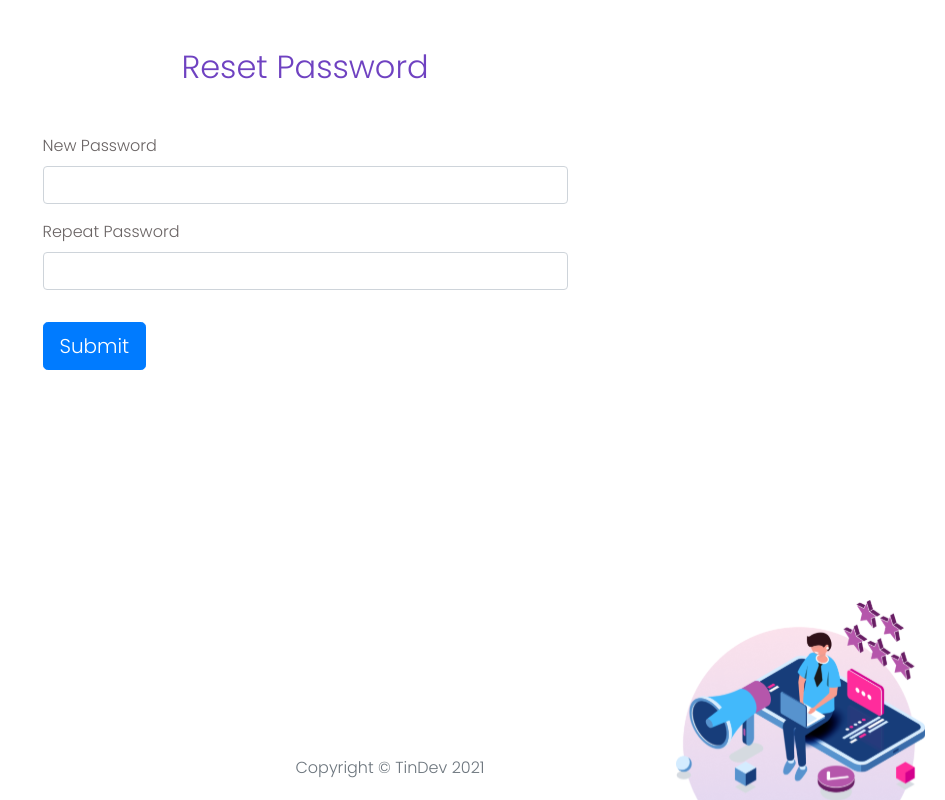
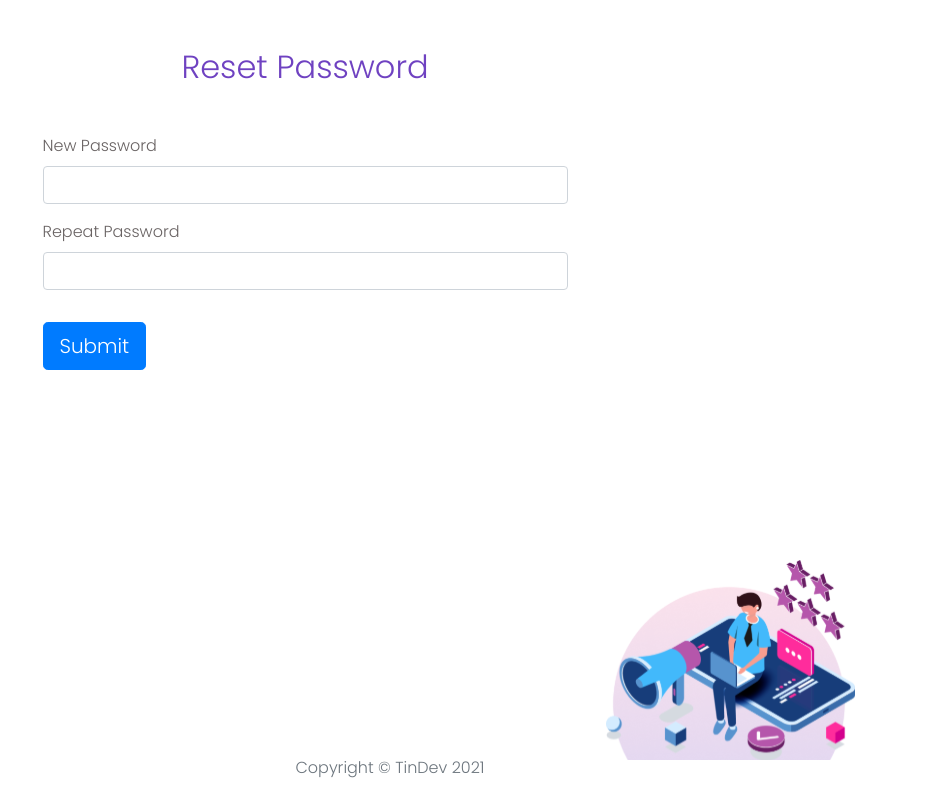
Before and after one commit to khumair/Tindev-Frontend, a React (Create React App) app: page /reset-password in a window 1280 px wide. Shown: the whole page, without its empty margins (335-1280 px from the left). Built offline with nearby package versions, Linux system fonts and the light colour scheme.

Commit message:
⚡️   Route Navigation Animation

```diff
--- a/src/pages/PWReset/index.tsx
+++ b/src/pages/PWReset/index.tsx
@@ -9,7 +9,7 @@ import Footer from '../../components/Footer'
 
 const PWReset = () => {
   return (
-    <div className="container">
+    <div className="container page">
       <FormContainer>
         <h2 className="text-center my-5 purple-text">Reset Password</h2>
         <Form noValidate>
--- a/src/scss/styles.scss
+++ b/src/scss/styles.scss
@@ -44,6 +44,7 @@ body {
 
 .landBtn {
   min-width: 90px;
+  transition: all 0.5s linear;
 }
 .half-circle {
   width: 200px;
@@ -192,10 +193,6 @@ Button.register-button {
   right: 0;
 }
 
-.landBtn {
-  transition: all 0.5s linear;
-}
-
 .fade-appear,
 .fade-enter {
   opacity: 0;
```
